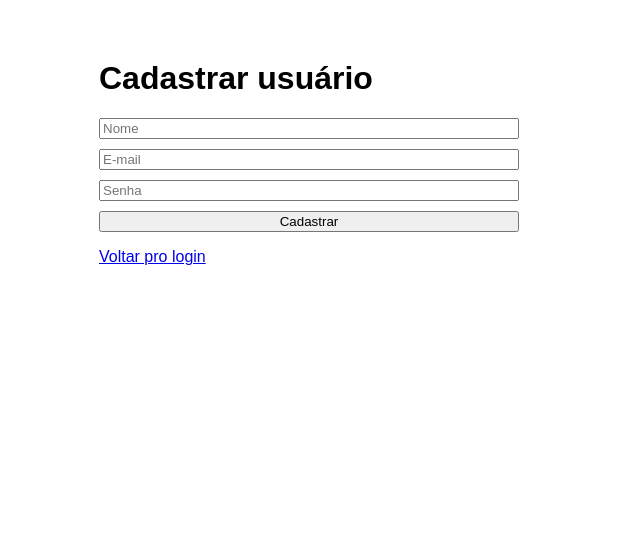
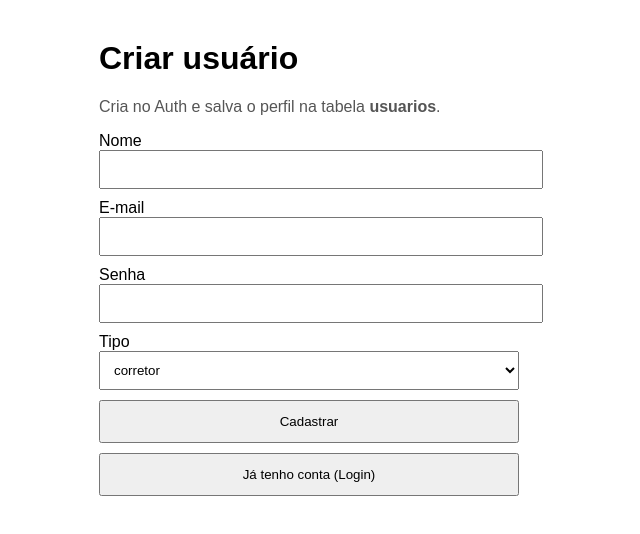
Before and after one commit to orlasantosimoveis/orlasantosimoveis, a Next.js app: page /signup in a window 1280 px wide. Shown: the top 534 px of the page, without its empty margins (331-971 px from the left). Built offline with nearby package versions, Linux system fonts and the light colour scheme; no server answers.

Commit message:
Update signup.js

```diff
--- a/pages/signup.js
+++ b/pages/signup.js
@@ -12,62 +12,105 @@ export default function Signup() {
   const [nome, setNome] = useState("");
   const [email, setEmail] = useState("");
   const [senha, setSenha] = useState("");
+  const [tipo, setTipo] = useState("corretor"); // corretor | admin
+  const [loading, setLoading] = useState(false);
   const [msg, setMsg] = useState("");
 
   async function cadastrar(e) {
     e.preventDefault();
     setMsg("");
 
+    if (!nome.trim() || !email.trim() || !senha) {
+      setMsg("Preencha nome, e-mail e senha.");
+      return;
+    }
+
+    setLoading(true);
+
+    // 1) cria usuário no Auth
     const { data, error } = await supabase.auth.signUp({
-      email,
+      email: email.trim(),
       password: senha,
     });
 
-    if (error) return setMsg("Erro: " + error.message);
+    if (error) {
+      setLoading(false);
+      setMsg("Erro no cadastro: " + error.message);
+      return;
+    }
 
-    const userId = data?.user?.id;
-    if (!userId) return setMsg("Usuário criado, mas não retornou ID.");
+    const uid = data?.user?.id; // UUID do Auth
+    if (!uid) {
+      setLoading(false);
+      setMsg("Usuário criado, mas não consegui pegar o UID.");
+      return;
+    }
 
-    // grava perfil na tabela usuarios
-    const { error: e2 } = await supabase
+    // 2) salva/atualiza perfil em public.usuarios
+    const { error: errPerfil } = await supabase
       .from("usuarios")
-      .upsert([{ id: userId, nome: nome.trim(), role: "user" }], { onConflict: "id" });
+      .upsert(
+        [
+          {
+            auth_uid: uid,
+            nome: nome.trim(),
+            email: email.trim(),
+            tipo,
+          },
+        ],
+        { onConflict: "auth_uid" }
+      );
 
-    if (e2) return setMsg("Usuário criado, mas erro ao salvar perfil: " + e2.message);
+    setLoading(false);
 
-    setMsg("Usuário cadastrado! Agora faça login.");
-    setTimeout(() => router.push("/login"), 800);
+    if (errPerfil) {
+      setMsg("Criou no Auth, mas erro ao salvar perfil: " + errPerfil.message);
+      return;
+    }
+
+    setMsg("Cadastro concluído! Agora faça login.");
+    router.push("/login");
   }
 
   return (
-    <div style={{ maxWidth: 420, margin: "60px auto", fontFamily: "Arial" }}>
-      <h1>Cadastrar usuário</h1>
+    <div style={{ maxWidth: 420, margin: "40px auto", fontFamily: "Arial, sans-serif" }}>
+      <h1>Criar usuário</h1>
+      <p style={{ color: "#555" }}>Cria no Auth e salva o perfil na tabela <b>usuarios</b>.</p>
+
+      {msg ? <div style={{ marginBottom: 12, fontWeight: 700 }}>{msg}</div> : null}
 
       <form onSubmit={cadastrar} style={{ display: "grid", gap: 10 }}>
-        <input
-          placeholder="Nome"
-          value={nome}
-          onChange={(e) => setNome(e.target.value)}
-        />
-        <input
-          placeholder="E-mail"
-          value={email}
-          onChange={(e) => setEmail(e.target.value)}
-        />
-        <input
-          placeholder="Senha"
-          type="password"
-          value={senha}
-          onChange={(e) => setSenha(e.target.value)}
-        />
-        <button type="submit">Cadastrar</button>
+        <label>
+          Nome<br />
+          <input value={nome} onChange={(e) => setNome(e.target.value)} style={{ width: "100%", padding: 10 }} />
+        </label>
+
+        <label>
+          E-mail<br />
+          <input value={email} onChange={(e) => setEmail(e.target.value)} style={{ width: "100%", padding: 10 }} />
+        </label>
+
+        <label>
+          Senha<br />
+          <input type="password" value={senha} onChange={(e) => setSenha(e.target.value)} style={{ width: "100%", padding: 10 }} />
+        </label>
+
+        <label>
+          Tipo<br />
+          <select value={tipo} onChange={(e) => setTipo(e.target.value)} style={{ width: "100%", padding: 10 }}>
+            <option value="corretor">corretor</option>
+            <option value="admin">admin</option>
+          </select>
+        </label>
+
+        <button disabled={loading} style={{ padding: 12 }}>
+          {loading ? "Cadastrando..." : "Cadastrar"}
+        </button>
+
+        <button type="button" onClick={() => router.push("/login")} style={{ padding: 12 }}>
+          Já tenho conta (Login)
+        </button>
       </form>
-
-      {msg ? <p style={{ color: msg.startsWith("Erro") ? "crimson" : "green" }}>{msg}</p> : null}
-
-      <p style={{ marginTop: 16 }}>
-        <a href="/login">Voltar pro login</a>
-      </p>
     </div>
   );
 }
```
